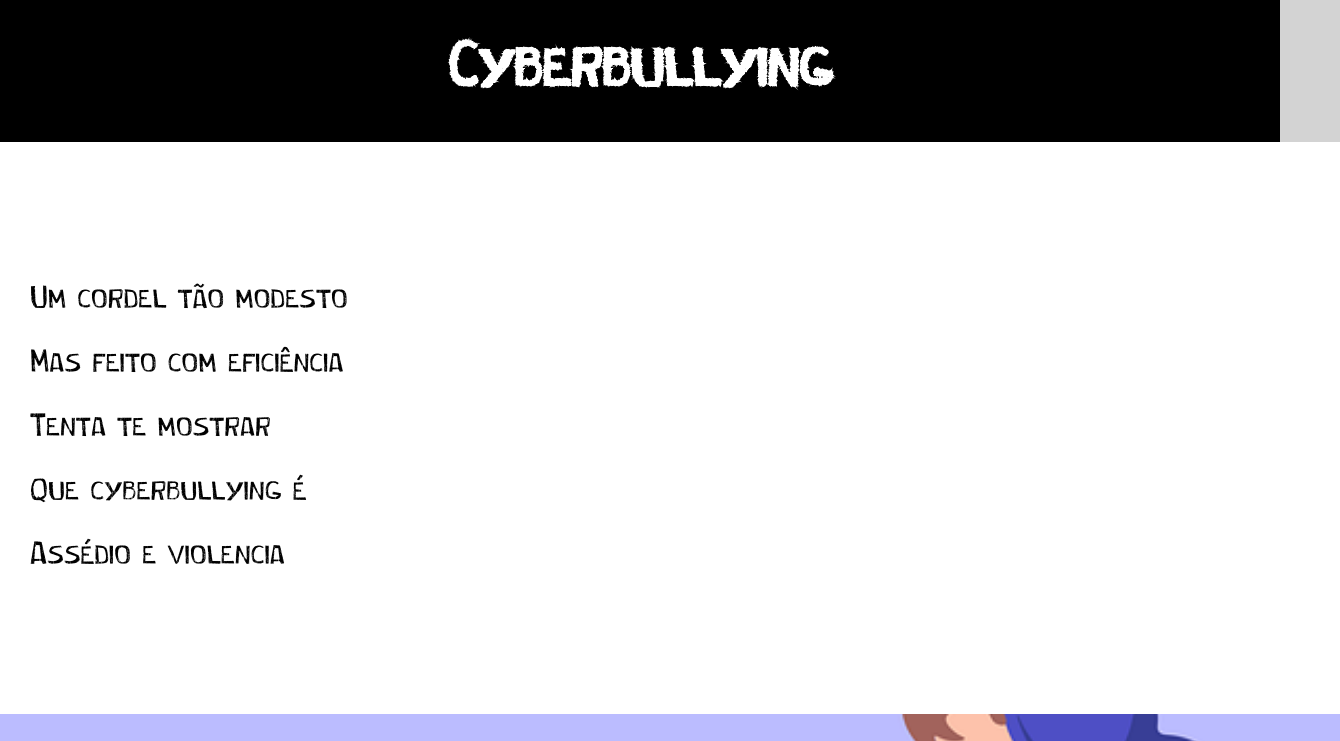
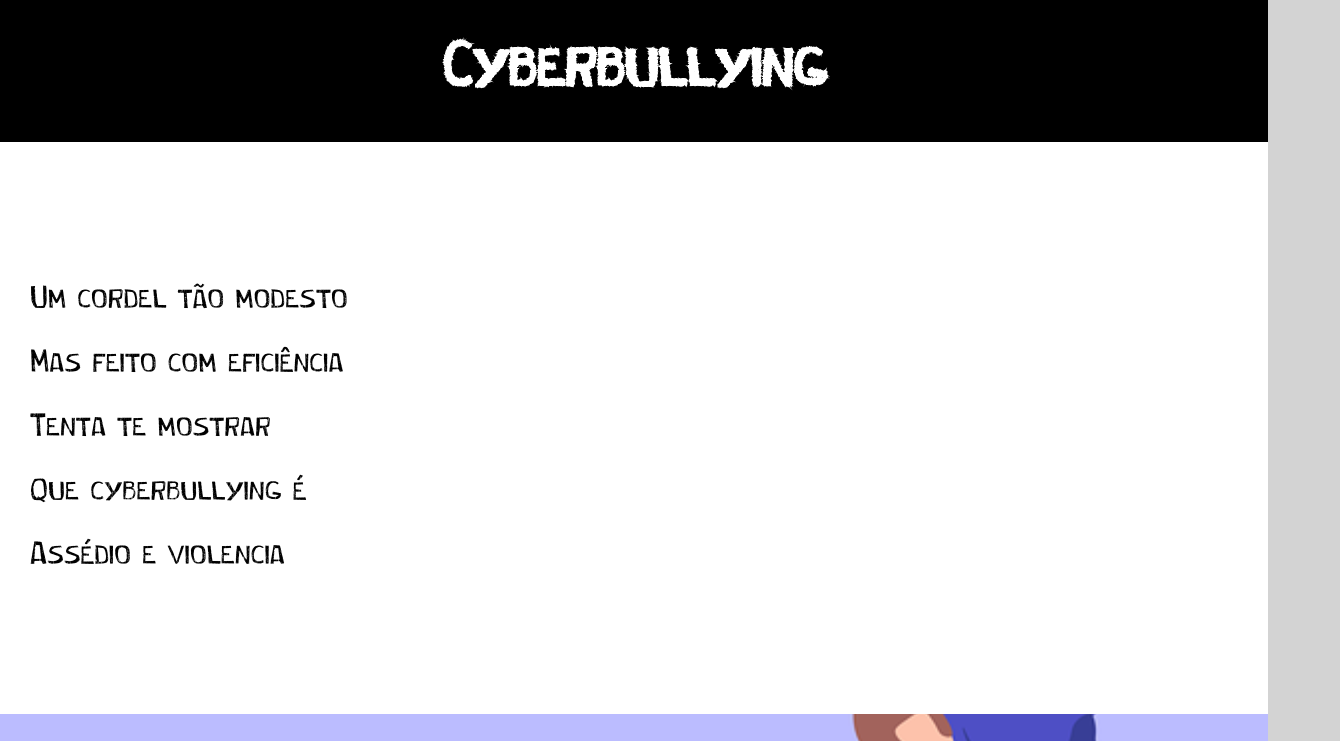
Before and after one commit to caioviniciusmedeiros/projeto-cordel-html-css, a plain HTML site: page index.html in a window 1280 px wide. Shown: the top 741 px of the page, 1340 px wide, since content can reach past the window. Drawn offline with Linux system fonts and the light colour scheme.

Commit message:
Update style.css

```diff
--- a/style.css
+++ b/style.css
@@ -11,7 +11,7 @@
 body{
     background-color: lightgrey;
     font-family: cordelina;
-    width: 100vw;
+    width: 99.1vw;
 }
 
 header{
@@ -24,7 +24,6 @@ header > h1{
     padding-top: 40px;
     padding-bottom: 40px;
     font-size: 4em;
-    width: 100vw;
 }
 
 /*conteudo*/
@@ -33,7 +32,6 @@ section{
     padding: 30px;
     line-height: 2em;
     font-size: 2em;
-    width: 100vw;
 }
 
 .normal{
```
